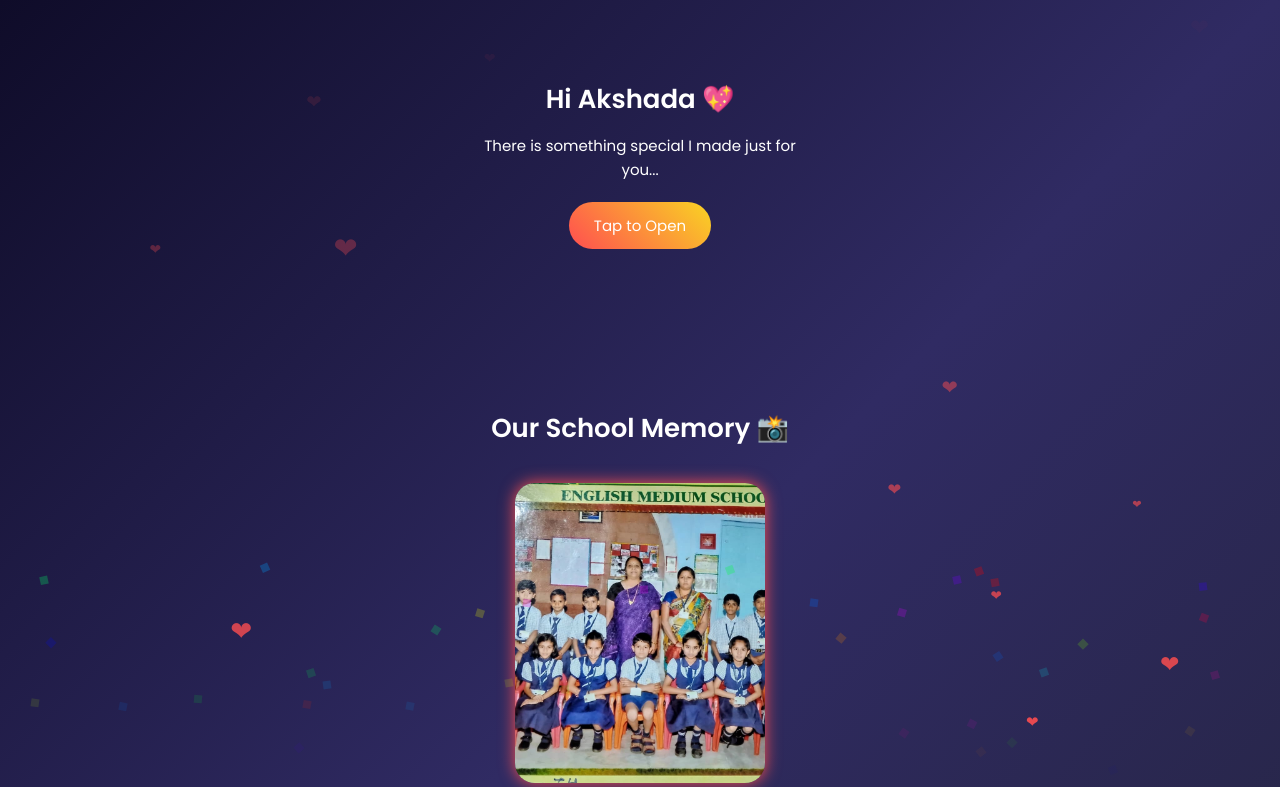
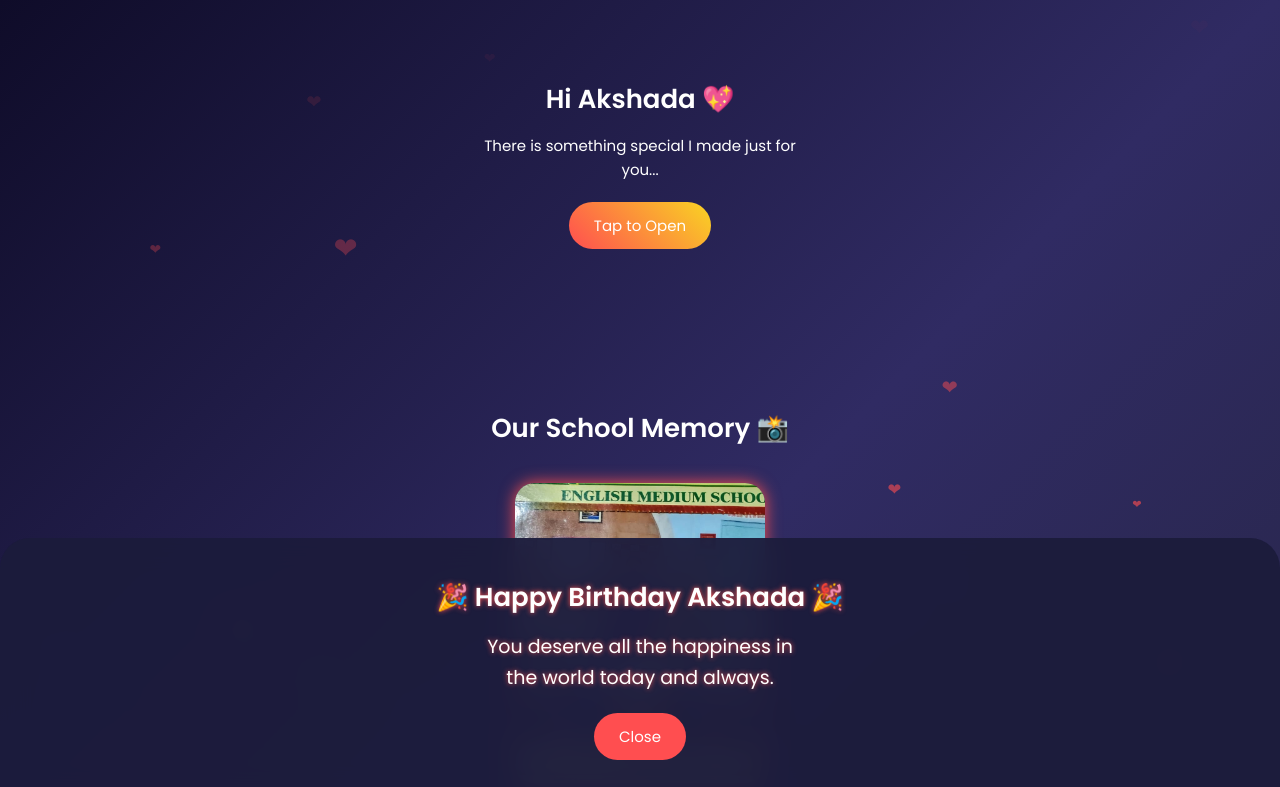
Before and after one commit to omshinde1108/birthday, a plain HTML site: page index.html in a window 1280 px wide. Both pictures are taken after a click on the button "Tap to Open". Shown: the top 787 px of the page. Drawn offline with Linux system fonts and the light colour scheme.

Commit message:
Refactor popup styles for improved appearance

```diff
--- a/index.html
+++ b/index.html
@@ -101,6 +101,7 @@ to{box-shadow:0 0 35px #f9d423;}
 }
 
 /* Popup Glass Effect */
+/* Popup */
 .popup{
 position:fixed;
 bottom:-100%;
@@ -108,14 +109,14 @@ left:0;
 width:100%;
 background:rgba(28,28,60,0.95);
 backdrop-filter:blur(15px);
-padding:40px 25px;
+-webkit-backdrop-filter:blur(15px);
+padding:40px 20px;
 border-top-left-radius:30px;
 border-top-right-radius:30px;
-transition:0.6s;
-box-shadow:0 -5px 20px rgba(0,0,0,0.6);
-z-index:1000;
+transition:0.5s ease;
+z-index:9999;
 
-/* CENTER FIX */
+/* PERFECT CENTER */
 display:flex;
 flex-direction:column;
 align-items:center;
@@ -123,18 +124,22 @@ justify-content:center;
 text-align:center;
 }
 
+.popup.active{
+bottom:0;
+}
+
 .popup h2{
-font-size:24px;
+font-size:26px;
 margin-bottom:15px;
-text-align:center;
+animation:glowText 2s infinite alternate;
 }
 
 .popup p{
-font-size:18px;
+font-size:19px;
 max-width:320px;
-text-align:center;
+line-height:1.6;
 margin:0 auto;
-line-height:1.6;
+animation:glowText 2s infinite alternate;
 }
 
 @keyframes glowText{
```
